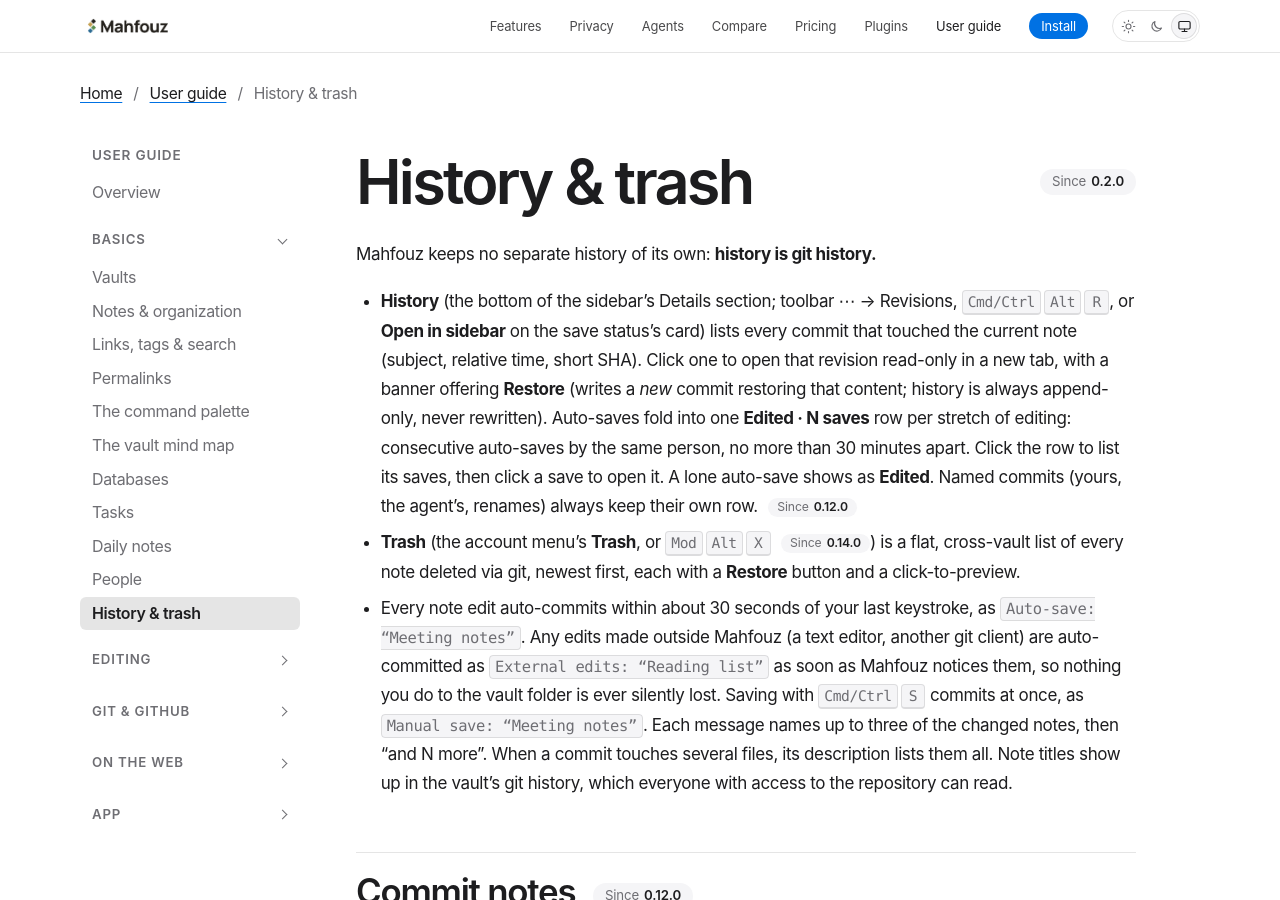
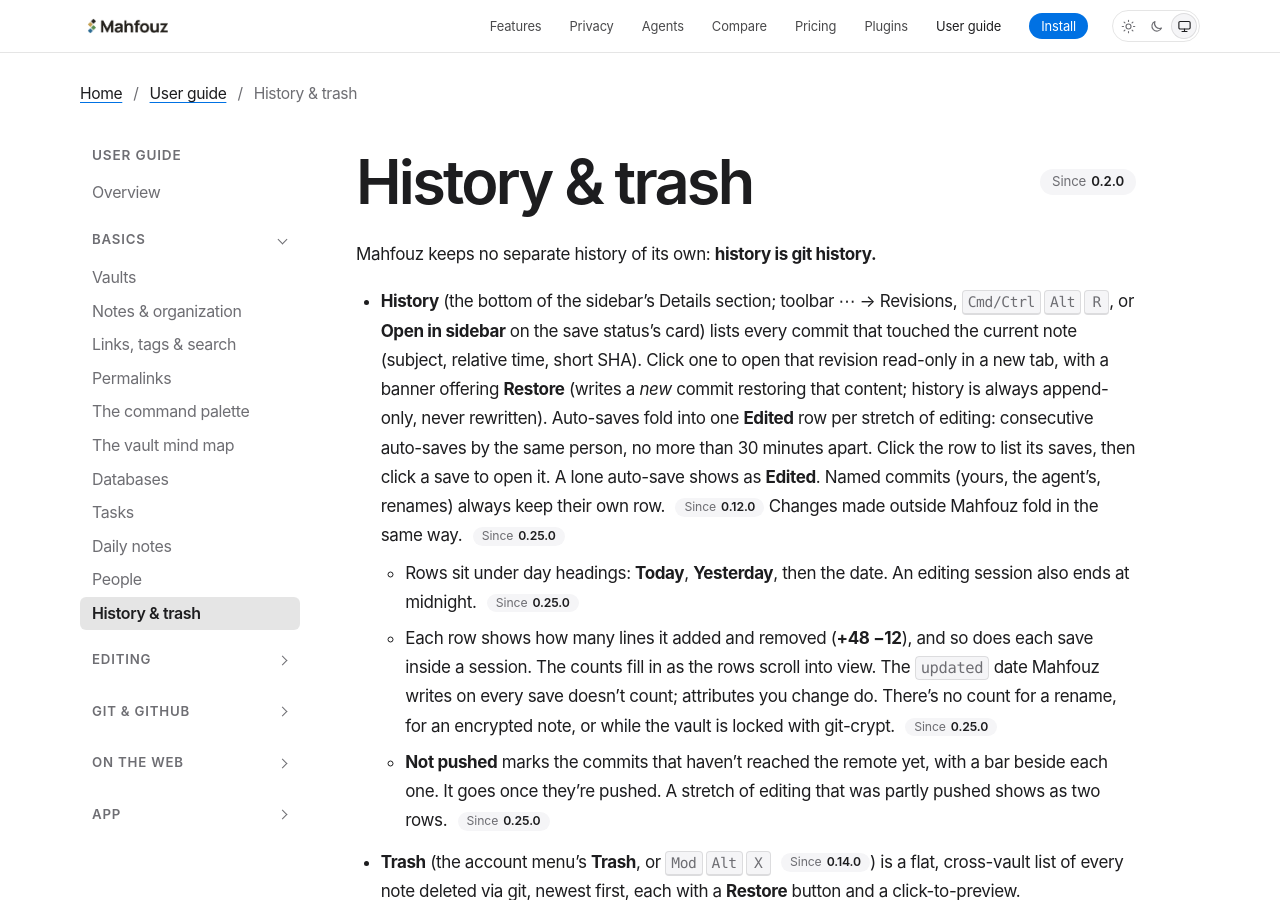
Before and after one commit to mahfouz-app/docs, a Jekyll site: the page built from guide/history.md, in a window 1280 px wide and 900 px high. Built offline with Jekyll 4.4.1, drawn with Linux system fonts in a browser that asks for light colours.

Commit message:
Guide: History's day headings, line counts and "Not pushed"
For mahfouz-app/app#1296. External edits fold into Edited rows too.

Mahfouz issue: https://l.mahfouz.app/a0petb01a1b669666870b4aa78d17074d27d64

Co-Authored-By: Claude Opus 5.5 <noreply@anthropic.com>

```diff
--- a/guide/history.md
+++ b/guide/history.md
@@ -14,11 +14,23 @@ Mahfouz keeps no separate history of its own: **history is git history.**
   short SHA). Click one to open that revision read-only in a new tab,
   with a banner offering **Restore** (writes a *new* commit restoring
   that content; history is always append-only, never rewritten).
-  Auto-saves fold into one **Edited · N saves** row per stretch of
+  Auto-saves fold into one **Edited** row per stretch of
   editing: consecutive auto-saves by the same person, no more than 30
   minutes apart. Click the row to list its saves, then click a save to
   open it. A lone auto-save shows as **Edited**. Named commits (yours,
   the agent's, renames) always keep their own row. {% include since.html v="0.12.0" %}
+  Changes made outside Mahfouz fold in the same way. {% include since.html v="0.25.0" %}
+  - Rows sit under day headings: **Today**, **Yesterday**, then the
+    date. An editing session also ends at midnight. {% include since.html v="0.25.0" %}
+  - Each row shows how many lines it added and removed (**+48 −12**),
+    and so does each save inside a session. The counts fill in as the
+    rows scroll into view. The `updated` date Mahfouz writes on every
+    save doesn't count; attributes you change do. There's no count for
+    a rename, for an encrypted note, or while the vault is locked
+    with git-crypt. {% include since.html v="0.25.0" %}
+  - **Not pushed** marks the commits that haven't reached the remote
+    yet, with a bar beside each one. It goes once they're pushed. A
+    stretch of editing that was partly pushed shows as two rows. {% include since.html v="0.25.0" %}
 - **Trash** (the account menu's **Trash**, or <kbd>Mod</kbd><kbd>Alt</kbd><kbd>X</kbd> {% include since.html v="0.14.0" %}) is a flat, cross-vault list of every
   note deleted via git, newest first, each with a **Restore** button and a
   click-to-preview.
```
